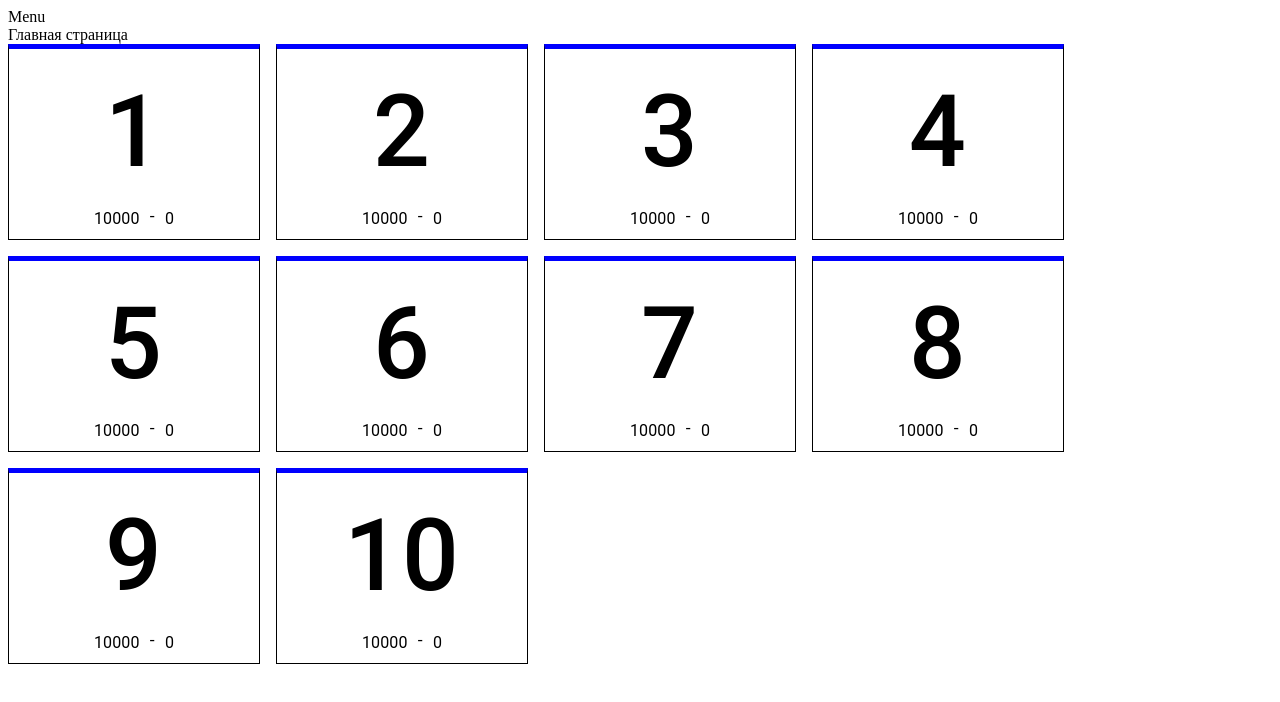
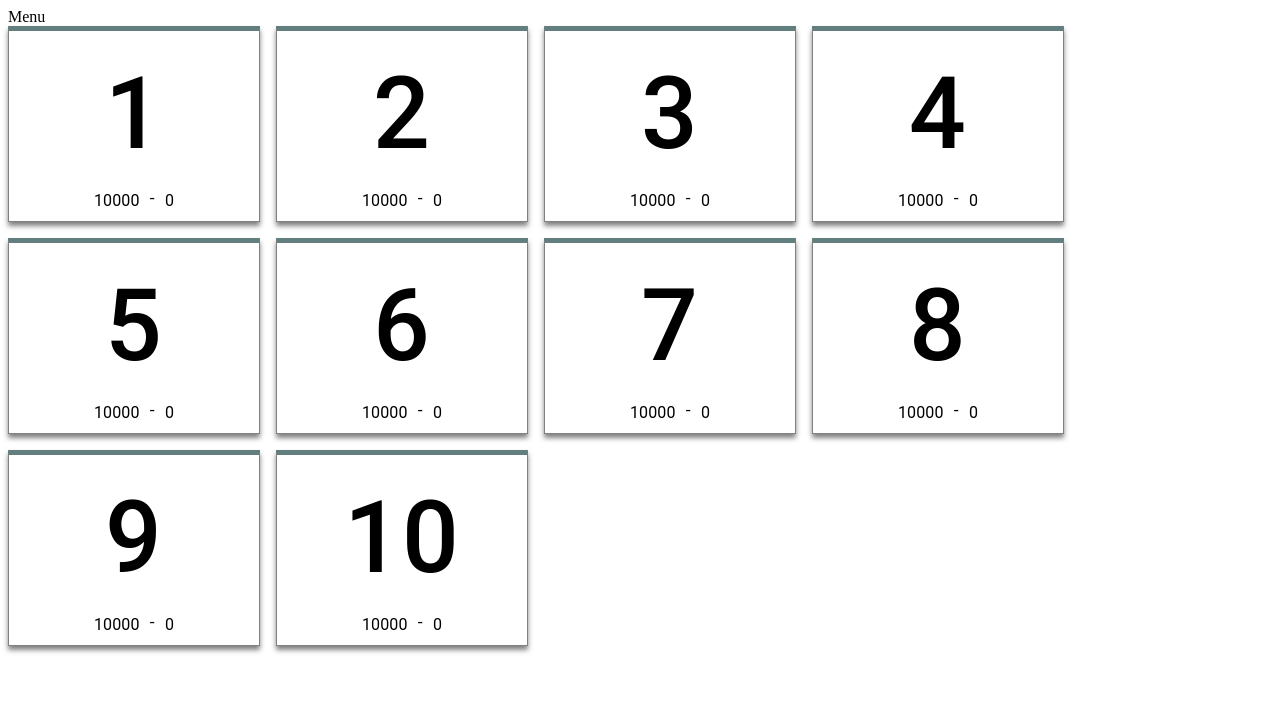
Before and after one commit to ashar-project/mir, a React (Vite) app: page / in a window 1280 px wide. Shown: the top 702 px of the page. Built offline with nearby package versions, Linux system fonts and the light colour scheme.

Commit message:
rating card styles has changed

```diff
--- a/src/modules/World/components/RatingCard.jsx
+++ b/src/modules/World/components/RatingCard.jsx
@@ -7,10 +7,11 @@ export const RatingCard = ({ minAmout = 0, maxAmout = 0, rating }) => {
         padding: "15px",
         minWidth: "220px",
         maxHeight: "160px",
-        border: "1px solid black",
-        borderTop: "5px solid blue",
+        border: "1px solid grey",
+        borderTop: "5px solid #637E7E",
         justifyContent: "center",
         alignItems: "center",
+        boxShadow: "0px 4px 5px grey",
       }}
     >
       <Typography
--- a/src/modules/World/components/RatingTable.jsx
+++ b/src/modules/World/components/RatingTable.jsx
@@ -8,7 +8,7 @@ export const RatingTable = () => {
     <Box sx={{ flexGrow: 1 }}>
       <Grid container spacing={2}>
         {data.map(({ id, from, to }) => (
-          <Grid item>
+          <Grid item key={id}>
             <RatingCard key={id} rating={id} minAmout={from} maxAmount={to} />
           </Grid>
         ))}
--- a/src/pages/WorldPage/WorldPage.jsx
+++ b/src/pages/WorldPage/WorldPage.jsx
@@ -1,10 +1,5 @@
 import { RatingTable } from "@/modules/World";
 
 export const WorldPage = () => {
-  return (
-    <>
-      <div>Главная страница</div>
-      <RatingTable />
-    </>
-  );
+  return <RatingTable />;
 };
```
